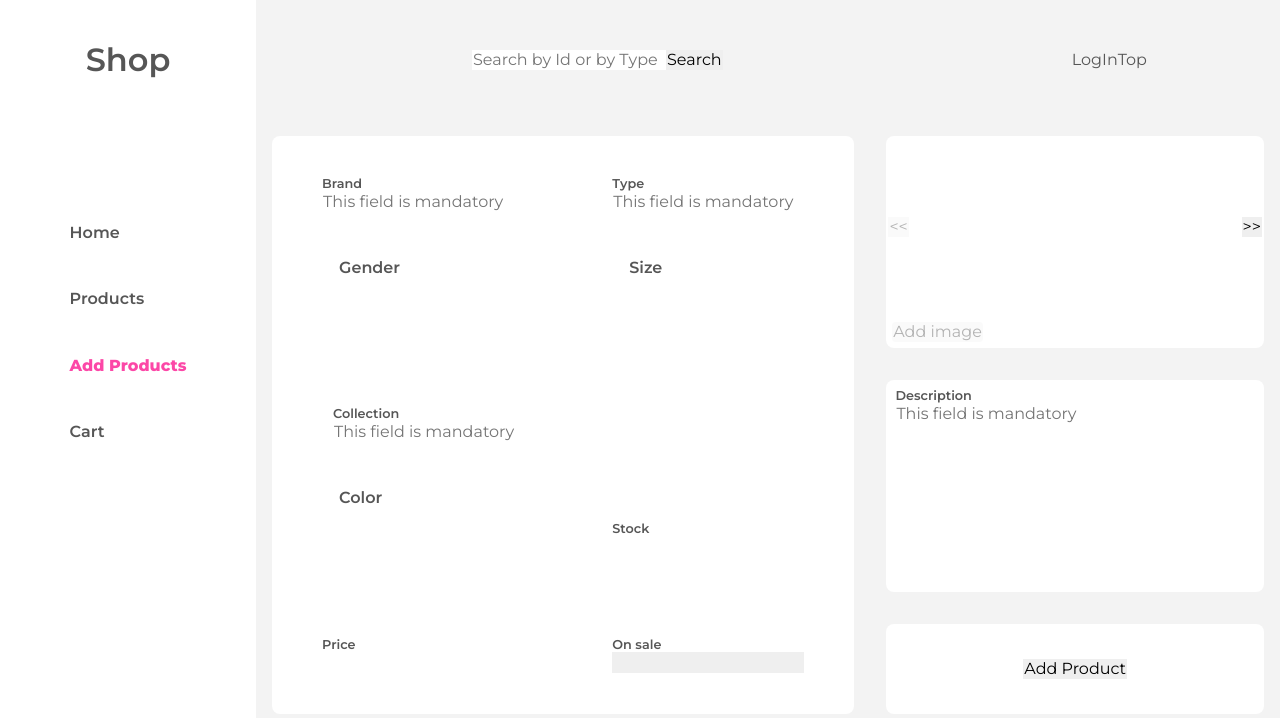
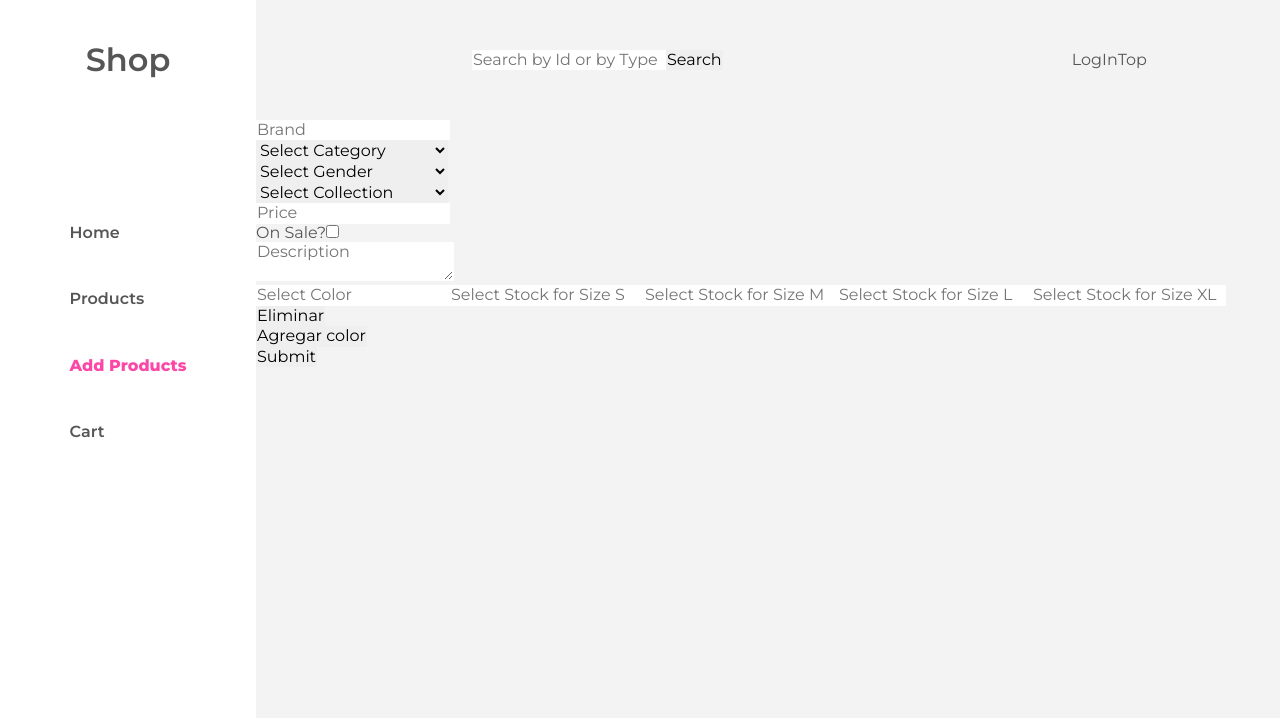
Before and after one commit to Thyroi/Frontend, a React (Create React App) app in the folder client/: page /AddNewProduct in a window 1280 px wide. Shown: the top 718 px of the page. Built offline with nearby package versions, Linux system fonts and the light colour scheme.

Commit message:
formAddProduct -
missing input file img

```diff
--- a/client/package.json
+++ b/client/package.json
@@ -3,12 +3,14 @@
   "version": "0.1.0",
   "private": true,
   "dependencies": {
+    "@hookform/resolvers":"^1.3.4",
     "@testing-library/jest-dom": "^5.16.3",
     "@testing-library/react": "^12.1.4",
     "@testing-library/user-event": "^13.5.0",
     "axios": "^0.26.1",
     "react": "^17.0.2",
     "react-dom": "^17.0.2",
+    "react-hook-form": "^6.15.1",
     "react-redux": "^7.2.8",
     "react-router-dom": "^5.3.0",
     "react-scripts": "5.0.0",
--- a/client/src/actions/index.js
+++ b/client/src/actions/index.js
@@ -46,7 +46,6 @@ export function getSelectorsCol(){
 	return async function(dispatch){
 		var selectorsCol = await axios.get("http://localhost:3001/selectors/collections")
         var response = selectorsCol.data.data.map(p => {return {id: p.id_collection, name: p.name}})
-
 		return dispatch({
             type: "GET_SELECTOR_COL",
             payload: response
--- a/client/src/components/AddNewProduct/AddNewProduct.jsx
+++ b/client/src/components/AddNewProduct/AddNewProduct.jsx
@@ -1,299 +1,127 @@
-import React, { useEffect, useState } from 'react';
-import styles from './AddNewProduct.module.css';
-import Dropdown from '../Dropdown/Dropdown';
-import ImgGallery from '../ImgGallery/ImgGallery';
-import { useDispatch } from 'react-redux';
-import { addProduct } from '../../actions';
-
-var idNumerico = 0
-
-function AddNewProduct() {
-	console.log(idNumerico)
-
-	const [error, setError] = useState({});
-	const [input, setInput] = useState({
-		product: {
-		id_product: idNumerico,
-		name: "",
-		authorized_refund: false,
-		price: "",
-		description: "",
-		brand: "",
-		is_offer: false,
-		variants: {},
-		sdelete: false,
-		default_image: "https://static.zara.net/photos///2022/V/T/1/p/0218/305/400/2/w/613/0218305400_1_1_1.jpg?ts=1648804927147",},
-		categories: ["women"],
-		collection: ""
-	});
-
-	const dispatch = useDispatch()
-
-	const validation = (input) => {
-		let error = {};
-
-		if (!input.brand) {
-			error.brand = 'This field is mandatory';
-		}
-		if (!input.type) {
-			error.type = 'This field is mandatory';
-		}
-		if (!input.collection) {
-			error.collection = 'This field is mandatory';
-		}
-		if (input.stock < 1) {
-			error.stock = 'You need more than one';
-		}
-		if (input.price < 1) {
-			error.price = 'It should be more expensive';
-		}
-		if (!input.description) {
-			error.description = 'This field is mandatory';
-		}
-
-		return error;
-	};
-
-	useEffect(() => {
-		setError(validation(input));
-	}, [input]);
-
-	const handleChange = (e) => {
-		e.preventDefault();
-		setInput((input) => ({
-			...input,
-			[e.target.name]:
-				e.target.name === 'is_offer' ? !input.is_offer : e.target.name === "collection" ? parseInt(e.target.value) : e.target.name === "price" ? parseInt(e.target.value) : e.target.value,
-		}));
-	};
-
-	const array = [
-		{
-			"product": {
-				"id_product": 1343123,
-				"name": "Colorfull Socks ",
-				"authorized_refund": false,
-				"price": 12.99,
-				"description": "Lorem Ipsum is simply dummy text of the printing and typesetting industry. Lorem Ipsum has been the industry's standard dummy text ever since the 1500s, when an unknown printer took a galley of type and scrambled it to make a type specimen book. It has survived not only five centuries,",
-				"brand": "swimwear_all",
-				"is_offer": false,
-				"variants": [
-					{
-						"ColorName": "BLACK/RED",
-						"Stocks": {
-							"ONE SIZE": 108
-						},
-						"ProductImages": [
-							"https://www.forever21.com/on/demandware.static/-/Sites-f21-master-catalog/default/dw4da9b486/1_front_750/00459086-01.jpg",
-							"https://www.forever21.com/on/demandware.static/-/Sites-f21-master-catalog/default/dw4da9b486/1_front_750/00459086-01.jpg",
-							"https://www.forever21.com/on/demandware.static/-/Sites-f21-master-catalog/default/dw334da0a7/2_side_750/00459086-01.jpg",
-							"https://www.forever21.com/on/demandware.static/-/Sites-f21-master-catalog/default/dwa54a165f/3_back_750/00459086-01.jpg",
-							"https://www.forever21.com/on/demandware.static/-/Sites-f21-master-catalog/default/dw26f980c0/4_full_750/00459086-01.jpg"
-						],
-						"SwatchImage": "https://www.forever21.com/on/demandware.static/-/Sites-f21-master-catalog/default/dwb4008630/sw_22/00459086-01.jpg"
-					}
-				],
-				"sdelete": false,
-				"default_image": "https://s3-us-west-2.amazonaws.com/melingoimages/Images/88828.jpg"
-			},
-			"categories":["shoes"],
-			"collection": 2
-		},
-		{
-			"product": {
-				"id_product": 112558,
-				"name": "Camisa de fuerza",
-				"authorized_refund": false,
-				"price": 12.99,
-				"description": "white cotton straitjacket to go outside",
-				"brand": "Adidas",
-				"is_offer": false,
-				"variants": [
-					{
-						"ColorName": "BLACK/RED",
-						"Stocks": {
-							"ONE SIZE": 108
-						},
-						"ProductImages": [
-							"https://www.forever21.com/on/demandware.static/-/Sites-f21-master-catalog/default/dw4da9b486/1_front_750/00459086-01.jpg",
-							"https://www.forever21.com/on/demandware.static/-/Sites-f21-master-catalog/default/dw4da9b486/1_front_750/00459086-01.jpg",
-							"https://www.forever21.com/on/demandware.static/-/Sites-f21-master-catalog/default/dw334da0a7/2_side_750/00459086-01.jpg",
-							"https://www.forever21.com/on/demandware.static/-/Sites-f21-master-catalog/default/dwa54a165f/3_back_750/00459086-01.jpg",
-							"https://www.forever21.com/on/demandware.static/-/Sites-f21-master-catalog/default/dw26f980c0/4_full_750/00459086-01.jpg"
-						],
-						"SwatchImage": "https://www.forever21.com/on/demandware.static/-/Sites-f21-master-catalog/default/dwb4008630/sw_22/00459086-01.jpg"
-					}
-				],
-				"sdelete": false,
-				"default_image": "https://upload.wikimedia.org/wikipedia/commons/thumb/6/64/Modelo_en_camisa_de_fuerza.jpg/800px-Modelo_en_camisa_de_fuerza.jpg"
-			},
-			"categories":["top_blouses"],
-			"collection": 3
-		}
-		]
-
-	const handleSubmit = (e) => {
-		e.preventDefault();
-		dispatch(addProduct(array[idNumerico++]))
-		console.log(input)
-		idNumerico++
-		setInput({
-			product: {
-			id_product: idNumerico,
-			name: "",
-			authorized_refund: false,
-			price: "",
-			description: "",
-			brand: "",
-			is_offer: false,
-			variants: {},
-			sdelete: false,
-			default_image: "https://static.zara.net/photos///2022/V/T/1/p/0218/305/400/2/w/613/0218305400_1_1_1.jpg?ts=1648804927147",},
-			categories: ["women"],
-			collection: ""
-		})
-
-	};
+import React from "react";
+import { useForm, useFieldArray, Controller } from "react-hook-form";
+import styles from './AddNewProduct.module.css'
 
 
+export default function Trying() {
+	const { register, control, handleSubmit, reset, errors } = useForm({
+    defaultValues: {
+    	validations: [{ color: "Blanco", Stock: {L: 'a ver', M: 'a ver'} }]
+    }
+});
+  	const { fields, append, remove } = useFieldArray(
+    {
+      control,
+      name: "validations"
+    }
+  );
+
+  const onSubmit = (data) => console.log( data);
+
   return (
-		<div className={styles.AddProductContainer}>
-			<form className={styles.form} onSubmit={(e) => {handleSubmit(e)}}>
-				<div className={styles.fields}>
-					<div className={styles.brand}>
-						<label>Brand</label>
+    <form onSubmit={handleSubmit(onSubmit)}>
+    	<div className={styles.valueInput}>
+        	<input type="text" name="brand" autoComplete='off' placeholder='Brand' ref={register({required: true})} />
+            	{errors.brand && <span className={styles.error}>This field is required</span>}
+    	</div>
+    	<div className={styles.valueInput}>
+			<select name="category" ref={register({required: true})}>
+				<option value="">Select Category</option>
+				<option value="Pantalones">Pantalones</option>
+				<option value="Camisetas">Camisetas</option>
+				<option value="Zapatos">Zapatos</option>
+			</select>
+			{errors.category && <span className={styles.error}>This field is required</span>}
+        </div>
+		<div className={styles.valueInput}>
+			<select name="gender" ref={register({required: true})}>
+				<option value="">Select Gender</option>
+				<option value="Mujer">Mujer</option>
+				<option value="Hombre">Hombre</option>
+				<option value="Niños">Niños</option>
+			</select>
+			{errors.gender && <span className={styles.error}> This field is required</span>}
+		</div>
+		<div className={styles.valueInput}>
+			<select name='collection' ref={register({required: true})}>
+				<option value=''>Select Collection</option>
+				<option value='Verano'>Verano</option>
+				<option value='Invierno'>Invierno</option>
+				<option value='Otoño'>Otoño</option>
+				<option value='Primavera'>Primavera</option>
+			</select>
+		{errors.collection && <span className={styles.error}>This field is required</span>}
+		</div>
+		<div className={styles.valueInput}>
+			<input type="number" name="price"  autoComplete='off' placeholder='Price' ref={register({required: true})} />
+			{errors.price && <span className={styles.error}>This field is required</span>}
+		</div>
+		<div className={styles.valueInput}>
+			<label htmlFor="is_offer">On Sale?</label>
+			<input type="checkbox" name="is_offer" ref={register} />
+		</div>
+		<div>
+			<textarea name="description" placeholder='Description' ref={register({required: true})} />
+		</div>
+
+    <ul>
+        {fields.map((item, index) => {
+        return (
+            <li key={item.id}>
             	<input
-							type='text'
-							value={input.brand}
-							name='brand'
-							placeholder={error.brand}
-							autoComplete='off'
-							className={styles.inputStyle}
-							onChange={(e) => handleChange(e)}
+                name={`validations[${index}].color`}
+                // defaultValue={`${item.color}`}
+                ref={register()}
+                placeholder="Select Color"/>
+            <Controller
+                as={<input />}
+                name={`validations[${index}].Stock.S`}
+                control={control}
+                defaultValue=''
+                placeholder="Select Stock for Size S"
               />
-					</div>
-					<div className={styles.type}>
-						<label>Type</label>
-						<input
-							type='text'
-							value={input.name}
-							name='type'
-							placeholder={error.type}
-							autoComplete='off'
-							className={styles.inputStyle}
-							onChange={(e) => handleChange(e)}
+                <Controller
+                 as={<input />}
+                 name={`validations[${index}].Stock.M`}
+                 control={control}
+                 defaultValue=''
+                 placeholder="Select Stock for Size M"
                />
-					</div>
-					<div className={styles.gender}>
-						<Dropdown
-							placeHolder={'Gender'}
-							options={[
-								{ id: 0, name: 'Man' },
-								{ id: 1, name: 'Woman' },
-							]}
-							handler={(e) => handleChange(e)}
+              <Controller
+                as={<input />}
+                name={`validations[${index}].Stock.L`}
+                control={control}
+                defaultValue=""
+                placeholder="Select Stock for Size L"
               />
-						<span>{input.gender}</span>
-					</div>
-					<div className={styles.size}>
-						<Dropdown
-							placeHolder={'Size'}
-							options={[
-								{ id: 0, name: 'XS' },
-								{ id: 1, name: 'S' },
-								{ id: 2, name: 'M' },
-								{ id: 3, name: 'L' },
-								{ id: 4, name: 'XL' },
-								{ id: 5, name: 'XXL' },
-							]}
-							handler={(e) => handleChange(e)}
+              <Controller
+                as={<input />}
+                name={`validations[${index}].Stock.XL`}
+                control={control}
+                defaultValue=""
+                placeholder="Select Stock for Size XL"
               />
-						<span>{input.size}</span>
-					</div>
-					<div className={styles.collection}>
-						<label>Collection</label>
-						<input
-							type='text'
-							value={input.collection}
-							name='collection'
-							placeholder={error.collection}
-							autoComplete='off'
-							className={styles.inputStyle}
-							onChange={(e) => handleChange(e)}></input>
-					</div>
-					<div className={styles.color}>
-						<Dropdown
-							placeHolder={'Color'}
-							options={[
-								{ id: 0, name: 'Black' },
-								{ id: 1, name: 'White' },
-								{ id: 2, name: 'Pink' },
-								{ id: 3, name: 'Red' },
-								{ id: 4, name: 'Blue' },
-								{ id: 5, name: 'Yellow' },
-							]}
-							handler={(e) => handleChange(e)}
-						/>
-						<span>{input.color}</span>
-					</div>
-					<div className={styles.stock}>
-						<label>Stock</label>
-						<input
-							type='number'
-							value={input.stock}
-							name='stock'
-							placeholder={error.stock}
-							autoComplete='off'
-							className={styles.inputStyle}
-							onChange={(e) => handleChange(e)}></input>
-					</div>
-					<div className={styles.price}>
-						<label>Price</label>
-						<input
-							type='number'
-							value={input.price}
-							name='price'
-							placeholder={error.price}
-							autoComplete='off'
-							onChange={(e) => handleChange(e)}
-							className={styles.inputStyle}></input>
-					</div>
-					<div className={styles.offer}>
-						<label>On sale</label>
+              <button type="button" onClick={() => remove(index)}>
+                Eliminar
+              </button>
+            </li>
+          );
+        })}
+      </ul>
+      <section>
+        <button
+          type="button"
+          onClick={() => {
+            append({ color: "Select Color", Stock: "SelectStock" });
+          }}
+        >
+          Agregar color
+        </button>
 
-						<input
-							type='button'
-							name='is_offer'
-							value={input.is_offer}
-							onClick={(e) => handleChange(e)}></input>
-					</div>
-				</div>
-				<div className={styles.images}>
-					<div className={styles.imgCont}>
-						<ImgGallery />
-					</div>
-					<div className={styles.buttonCont}>
-						<button disabled={true}>Add image</button>
-					</div>
-				</div>
-				<div className={styles.textDescription}>
-					<label>Description</label>
-					<input
-						type='text'
-						value={input.description}
-						name='description'
-						placeholder={error.description}
-						autoComplete='off'
-						onChange={(e) => handleChange(e)}
-						className={styles.inputStyle}
-					/>
-				</div>
-				<div className={styles.submit}>
-					<button type='submit'>Add Product</button>
-				</div>
+
+      </section>
+
+      <input type="submit" />
     </form>
-		</div>
   );
 }
-
-export default AddNewProduct;
--- a/client/src/components/AddNewProduct/AddNewProduct.module.css
+++ b/client/src/components/AddNewProduct/AddNewProduct.module.css
@@ -197,3 +197,7 @@ select {
 	border-radius: 0.5rem;
 	margin: 1rem 1rem;
 }
+
+.errorsMessage {
+	color: red;
+}
```
Also changed, not shown: 1 other file (tests, documents, lock files or other folders). Lines whose indentation alone changed are shown as unchanged.
